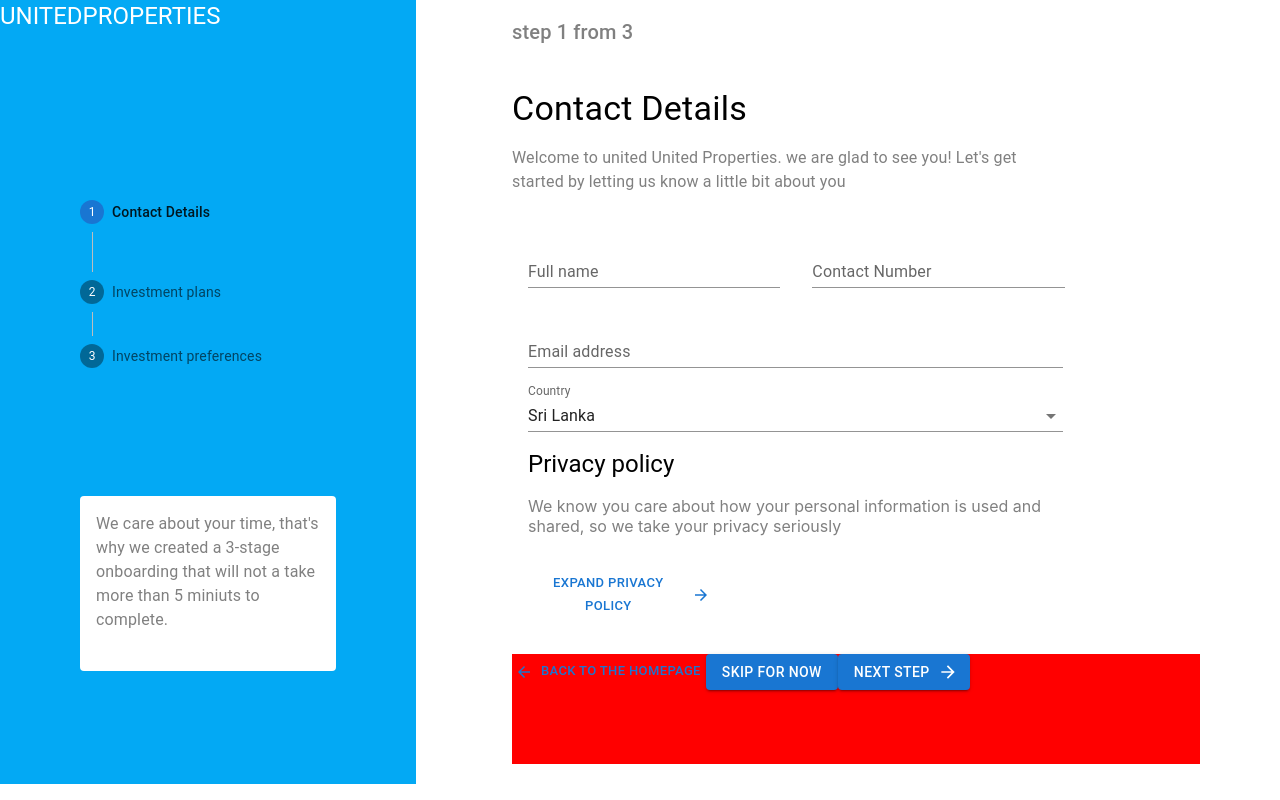
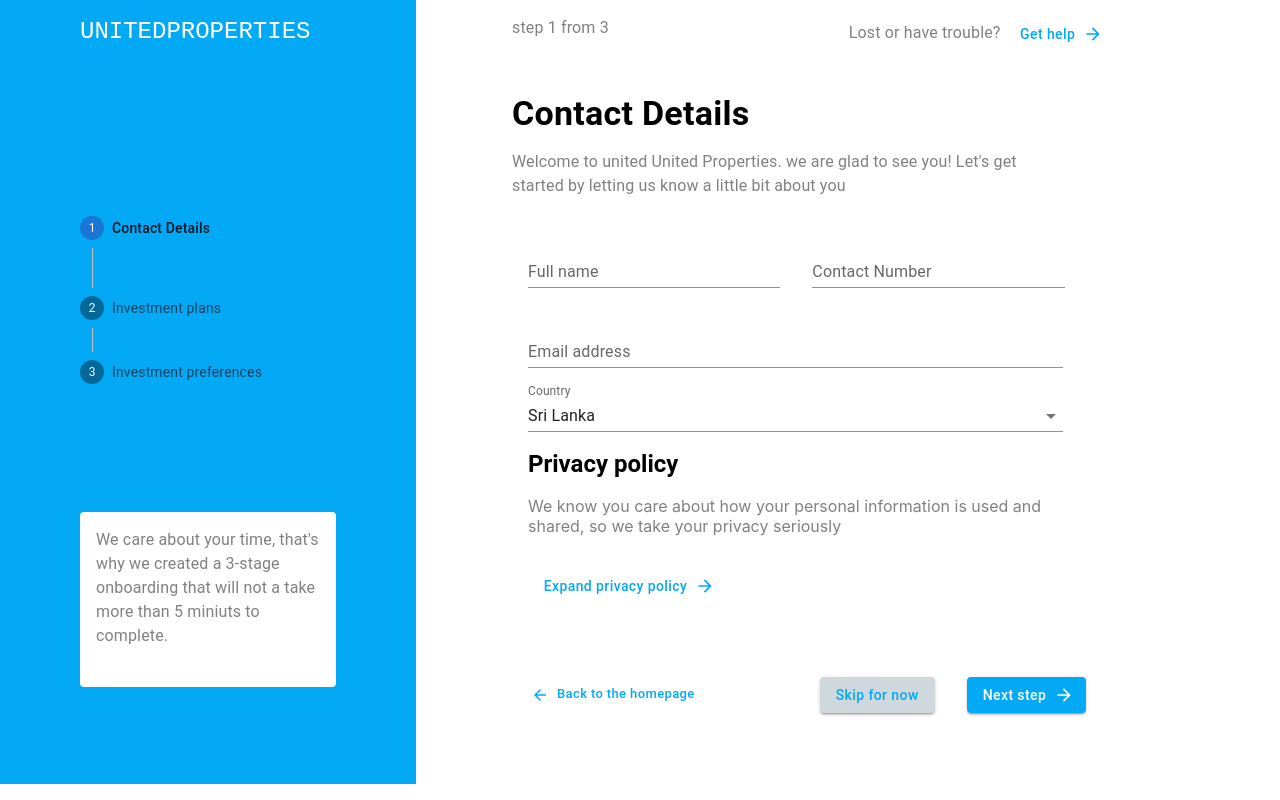
Before and after one commit to Thanuja94/assesment, a React (Create React App) app: page / in a window 1280 px wide. Built offline with nearby package versions, Linux system fonts and the light colour scheme.

Commit message:
modify button colors, margins

```diff
--- a/src/App.js
+++ b/src/App.js
@@ -19,7 +19,7 @@ function App() {
     <main>
       <Grid container spacing={2} style={{height:'100vh'}}>
         <Grid item xs={4} sm={4} md={4} lg={4} style={{backgroundColor:'#03A9F4'}}>
-        <Typography variant="h5" align="left"  style={{color:'white'}} >
+        <Typography mt= {2} ml={10} sx={{ fontFamily: 'Monospace' }} variant="h5" align="left"  style={{color:'white'}} >
               UNITEDPROPERTIES
             </Typography>
             <div>
--- a/src/components/contact-form/ContactForm.js
+++ b/src/components/contact-form/ContactForm.js
@@ -36,14 +36,22 @@ const ContactForm = () => {
   return (
     <body>
       <Box mt= {2} ml={10} mr={10} sx={{  height: 200 }} style={{backgroundColor:'white'}}>
+      <div style={{display:"flex"}}>
+      <Typography  align="left" style={{ color: 'grey' }} >
+          step 1 from 3
+
+        </Typography>
+        <Typography pl={30}   style={{color:'gray'}}>
+            Lost or have trouble? <Button sx={{  width: 110 }} variant="text"   style={{textTransform: "none", color: '#03A9F4'}} endIcon={<ArrowForward />} >
+        Get help
+      </Button>
+          </Typography>
+      </div>
+
+
+
       <div>
-        <Typography variant="h6" align="left" style={{ color: 'grey' }} >
-          step 1 from 3
-        </Typography>
-
-      </div>
-      <div>
-        <Typography variant="h4" align="left" pt= {5} >
+        <Typography sx={{ fontWeight: 'bold' }} variant="h4" align="left" pt= {5} >
           Contact Details
         </Typography>
         <Typography style={{color:'gray'}}>
@@ -87,7 +95,7 @@ const ContactForm = () => {
 
 
         <div>
-          <Typography variant="h5" align="left" >
+          <Typography sx={{ fontWeight: 'bold' }} variant="h5" align="left" >
             Privacy policy
           </Typography>
           <p style={{ width: '53ch',color:'gray' }}>
@@ -100,21 +108,21 @@ const ContactForm = () => {
           </p>
 
         </div>
-        <Button  variant="text"  size="small"  endIcon={<ArrowForward />}>
+        <Button sx={{  width: 110 }} variant="text"   style={{textTransform: "none", color: '#03A9F4'}} endIcon={<ArrowForward />} >
         Expand privacy policy
       </Button>
 
       </Box>
 
-      <Box mt= {2} ml={10} mr={10} sx={{  height: 110 }} style={{backgroundColor:'red'}}>
-      <Button  variant="text"  size="small"  startIcon={<ArrowBack />}>
+      <Box mt= {2} ml={10} mr={10} sx={{  height: 110 }} style={{backgroundColor:'white'}}>
+      <Button sx={{ mt: 5, ml: 2 }}  variant="text"  size="small" style={{textTransform: "none", color: '#03A9F4'}} startIcon={<ArrowBack />}>
         Back to the homepage
       </Button>
-      <Button  variant="contained"  size="medium"  >
-        skip for now
+      <Button sx={{ mt: 5, ml: 15 , mr: 2 }} variant="contained"  size="medium"  style={{textTransform: "none" , backgroundColor:'#CFD8DC', color: '#03A9F4' }} >
+        Skip for now
       </Button>
-      <Button   variant="contained"  size="medium" endIcon={<ArrowForward />} >
-       next step
+      <Button  sx={{ mt: 5, ml: 2 }}  variant="contained"  size="medium" style={{textTransform: "none", backgroundColor:'#03A9F4'}} endIcon={<ArrowForward />} >
+       Next step
       </Button>
       </Box>
     </body>
```
